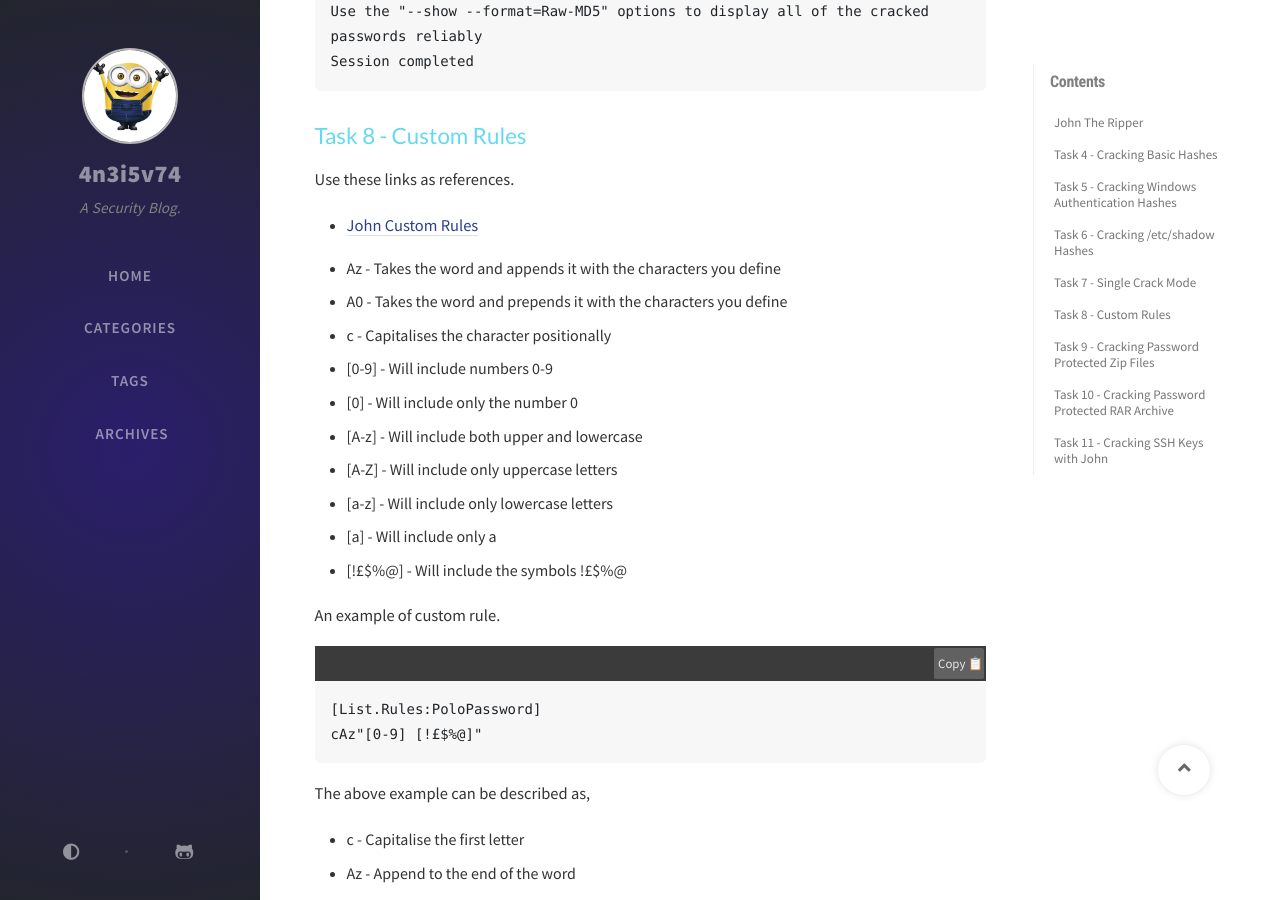
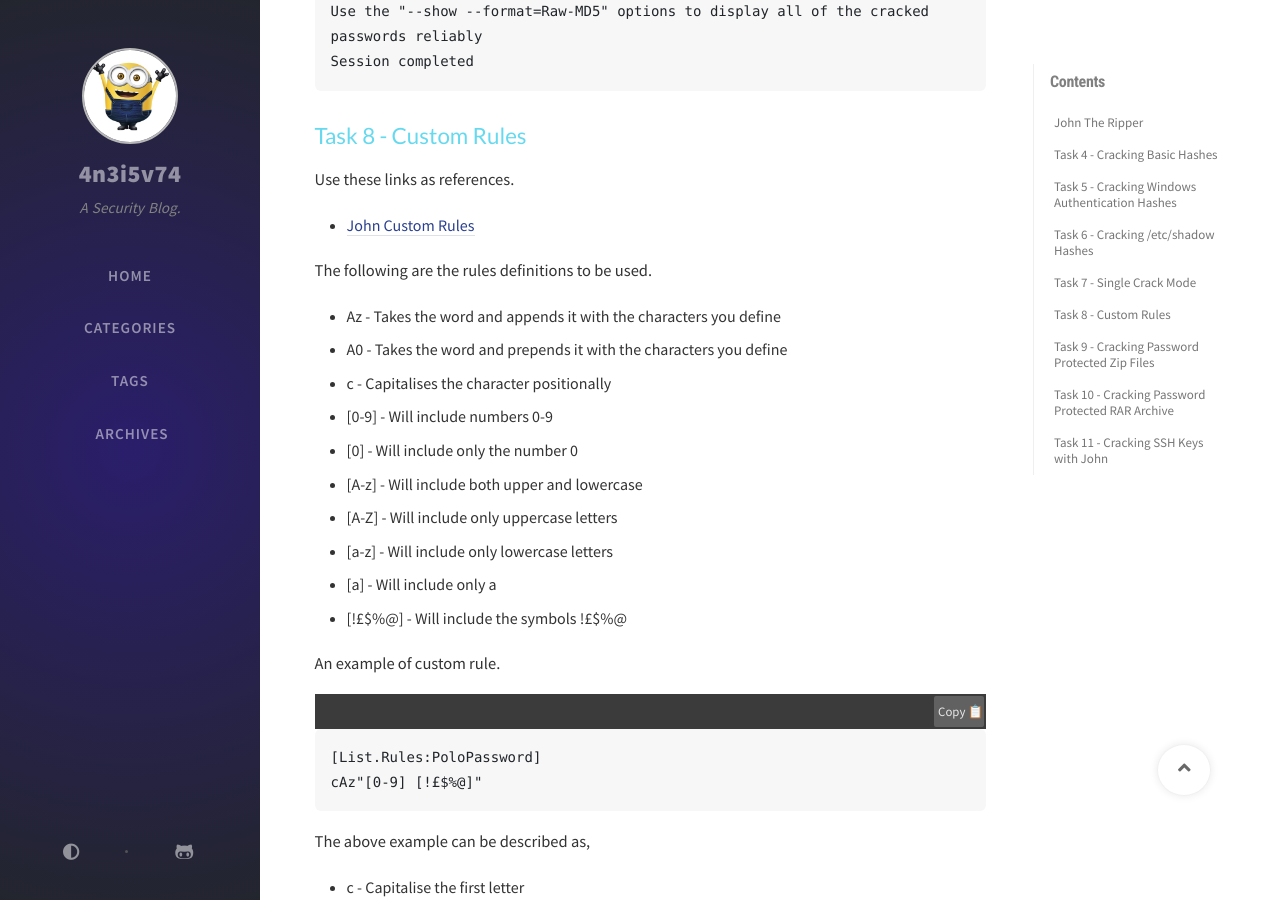
Before and after one commit to 4n3i5v74/4n3i5v74.github.io, a Jekyll site: the page built from _posts/2021-02-23-tryhackme-john-the-ripper.md, in a window 1280 px wide and 900 px high, scrolled down 9257 px. Built offline with Jekyll 4.4.1, drawn with Linux system fonts in a browser that asks for light colours; nearby versions of some CDN libraries; comment, search, counter and statistics services are not loaded.

Commit message:
Modified

```diff
--- a/_posts/2021-02-23-tryhackme-john-the-ripper.md
+++ b/_posts/2021-02-23-tryhackme-john-the-ripper.md
@@ -239,6 +239,7 @@ Session completed{% endraw %}{% endcapture %} {% include code.html code=code %}
 Use these links as references.
 - [John Custom Rules](https://www.openwall.com/john/doc/RULES.shtml){:target="_blank"}
 
+The following are the rules definitions to be used.
 - Az - Takes the word and appends it with the characters you define
 - A0 - Takes the word and prepends it with the characters you define
 - c - Capitalises the character positionally
```
